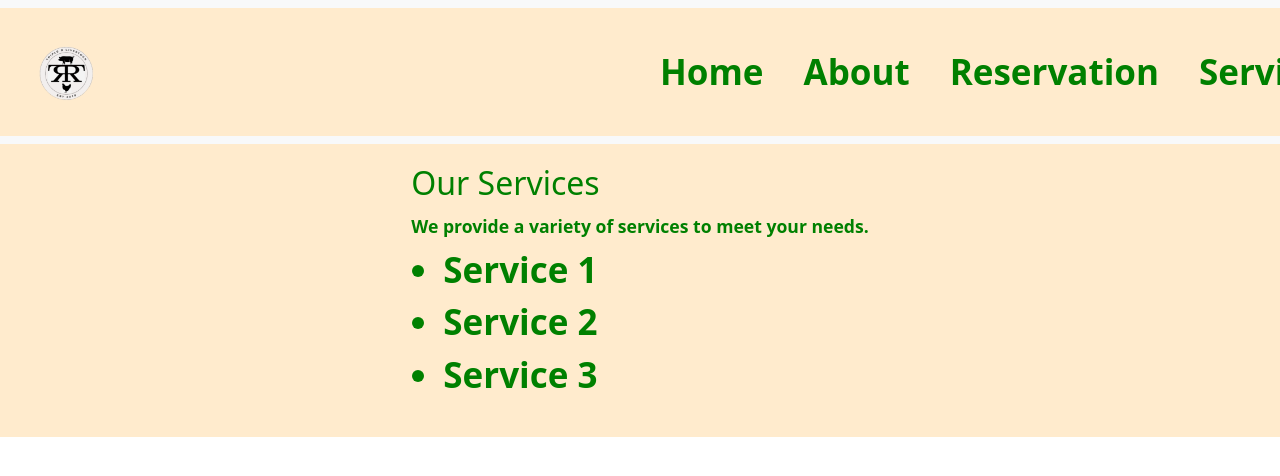
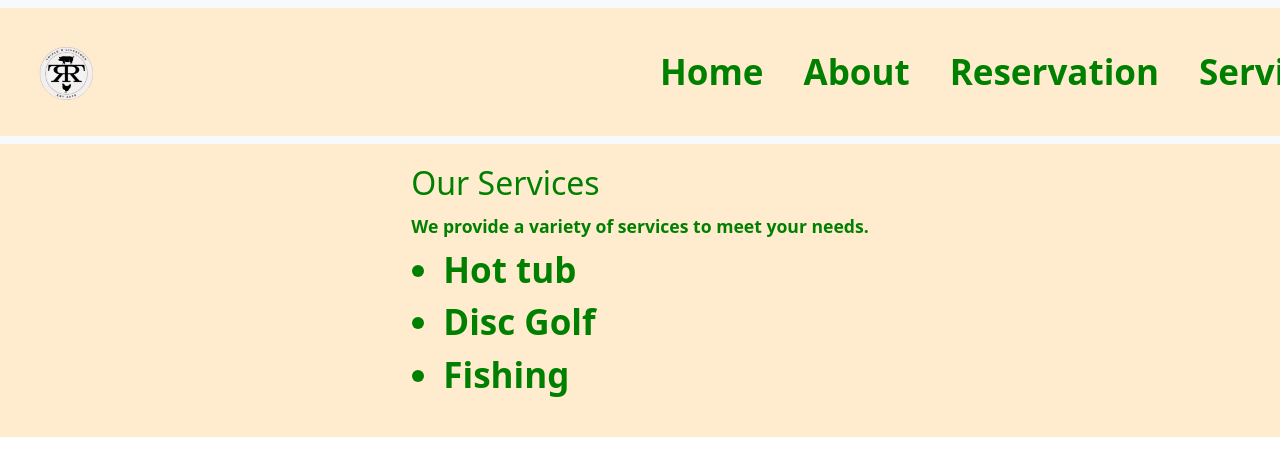
Before and after one commit to CrystalW11/Website-Template, a React (Vite) app in the folder client/: page /services in a window 1280 px wide. Shown: the top 476 px of the page. Built offline with nearby package versions, Linux system fonts and the light colour scheme.

Commit message:
updated services.jsx

```diff
--- a/client/src/views/Services.jsx
+++ b/client/src/views/Services.jsx
@@ -11,9 +11,9 @@ const Services = () => {
         <h1>Our Services</h1>
         <p>We provide a variety of services to meet your needs.</p>
         <ul className="services-list">
-          <li>Service 1</li>
-          <li>Service 2</li>
-          <li>Service 3</li>
+          <li>Hot tub</li>
+          <li>Disc Golf</li>
+          <li>Fishing</li>
         </ul>
       </div>
     </div>
```
